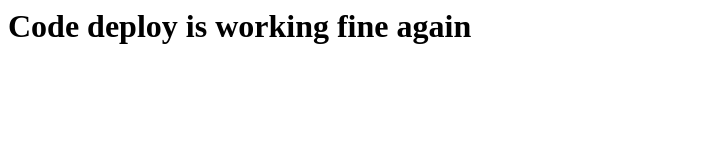
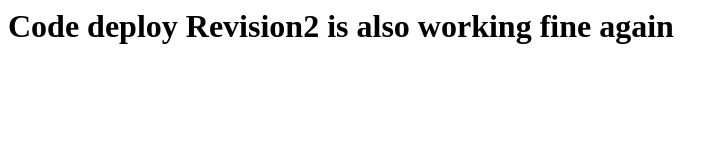
Before and after one commit to aashishmishra2/code-deploy-demo, a plain HTML site: page index.html in a window 1280 px wide. Shown: the whole page, without its empty margins (0-728 px from the left). Drawn offline with Linux system fonts and the light colour scheme.

Commit message:
Changes index file for second deployment

```diff
--- a/index.html
+++ b/index.html
@@ -1 +1 @@
-<h1>Code deploy is working fine again</h1>
+<h1>Code deploy Revision2 is also working fine again</h1>
```
